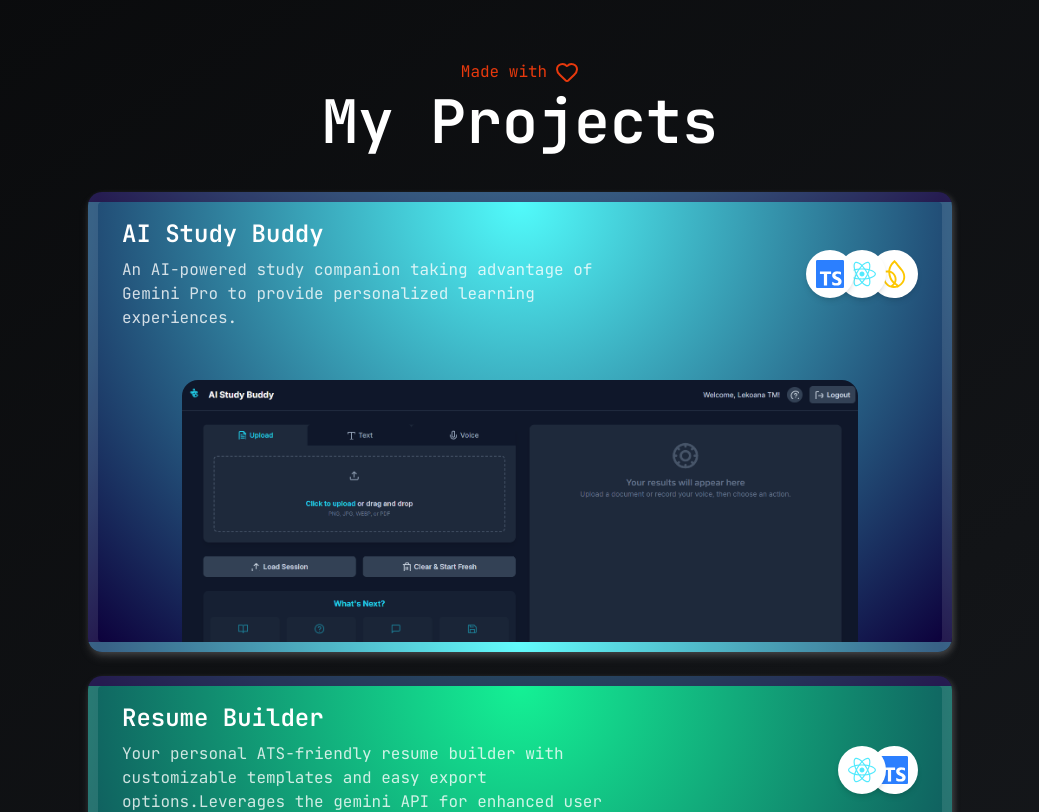
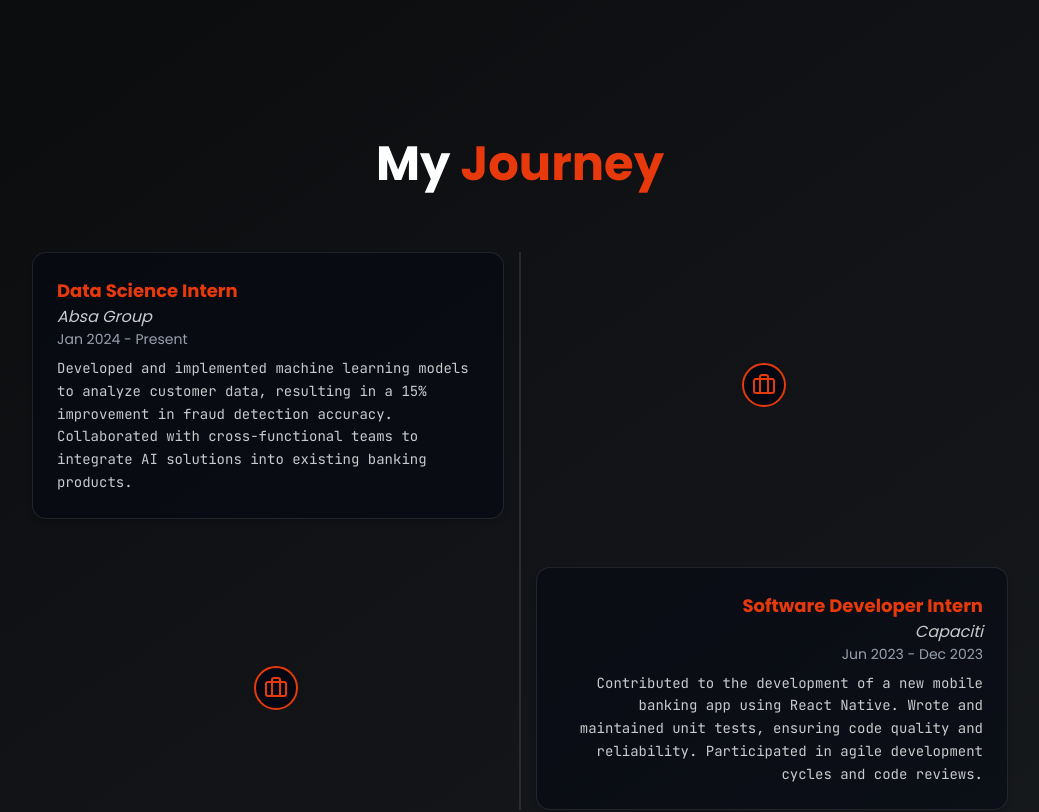
Before and after one commit to Tebelelo/AIPortfolio, a Next.js app: page / in a window 1280 px wide. Shown: the part 1540-2352 px from the top of the page, without its empty margins (120-1159 px from the left). Built offline with nearby package versions, Linux system fonts and the light colour scheme; a web font is replaced by a local one.

Commit message:
grid layout

```diff
--- a/app/page.tsx
+++ b/app/page.tsx
@@ -2,6 +2,7 @@
 import {Home} from "@/components/navPages/Home"
 import {About} from "@/components/navPages/About";
 import { Projects } from '@/components/navPages/Projects';
+import { Experience } from '@/components/navPages/Experience';
 import Contact from '@/components/navPages/Contact';
 import SkillsSection from "@/components/navPages/Skills";
 import Head from 'next/head';
@@ -14,6 +15,7 @@ export default function HomePage() {
     <main className={`flex flex-col items-center justify-center scroll-smooth`}>
       <Home/>
       <About/>
+      <Experience/>
       <Projects/>
       <SkillsSection/>
       <Contact/>
--- a/components/Navbar.tsx
+++ b/components/Navbar.tsx
@@ -1,12 +1,13 @@
 "use client";
 
 import { useEffect, useState } from "react";
-import { Home, Briefcase, Wrench, Contact,User } from "lucide-react";
+import { Home, Briefcase, Wrench, Contact, User, Milestone } from "lucide-react";
 import { NavBar } from "@/components/ui/tubelight-navbar";
 
 const navItems = [
   { name: "Home", url: "#home", icon: Home },
   { name: "About Me", url: "#about", icon: User },
+  { name: "Experience", url: "#experience", icon: Milestone },
   { name: "Projects", url: "#projects", icon: Briefcase },
   { name: "Skills", url: "#skills", icon: Wrench },
   { name: "Contact", url: "#contact", icon: Contact },
--- a/components/ProjectCard.tsx
+++ b/components/ProjectCard.tsx
@@ -8,6 +8,8 @@ interface ProjectCardProps {
     thumbnail: string;
     techStack: string[];
     gradient: string;
+    descriptionColor?: string;
+    buttonTextColor?: string;
     onClick?: () => void;
 }
 
@@ -17,6 +19,8 @@ export default function ProjectCard({
     thumbnail,
     techStack,
     gradient,
+    descriptionColor = "text-white/90", // Default color
+    buttonTextColor = "text-white", // Default color
     onClick,
 }: ProjectCardProps) {
     const [isDarkMode, setIsDarkMode] = useState(false);
@@ -45,29 +49,45 @@ export default function ProjectCard({
     return (
         <div
             onClick={onClick}
-            className="relative cursor-pointer border-[10px] dark:border-slate-900 rounded-xl overflow-hidden group transition-all duration-300"
+            className="relative cursor-pointer border-[10px] dark:border-slate-900 rounded-xl overflow-hidden group transition-all duration-300 h-[400px] flex flex-col"
             style={{
                 ...(isDarkMode ? lightShadow : darkShadow),
-                background: `radial-gradient(circle at 50% 0%, ${gradient})`,
             }}
         >
-            {/* Overlay */}
-            <div className="absolute inset-0 bg-black/20 opacity-0 group-hover:opacity-100 transition-opacity duration-300 z-0" />
+            {/* Background Image */}
+            <Image
+                src={thumbnail}
+                alt={title}
+                layout="fill"
+                objectFit="cover"
+                className="absolute inset-0 z-0 transition-all duration-500 group-hover:scale-110 group-hover:blur-sm"
+            />
+            {/* Gradient Overlay for text readability */}
+            <div className="absolute inset-0 z-10 bg-gradient-to-b from-black/60 via-transparent to-black/80" />
 
             {/* Main content */}
-            <div className="relative z-10 flex flex-col md:flex-row items-center justify-between gap-6 px-6 pt-4">
-                {/* Text */}
-                <div className="text-white w-full md:w-2/3">
+            <div className="relative z-20 flex flex-col flex-grow p-6 justify-between">
+                {/* Top part: Title and Description */}
+                <div className="text-white">
                     <h2 className="text-xl md:text-2xl font-bold">{title}</h2>
-                    <p className="mt-2 text-sm md:text-base text-white/80">{description}</p>
+                    <p className={`mt-2 text-sm md:text-base ${descriptionColor} font-semibold drop-shadow-md opacity-0 transform -translate-y-2 group-hover:opacity-100 group-hover:translate-y-0 transition-all duration-300 delay-100`}>
+                        {description}
+                    </p>
+                    {/* "View Project" button appears on hover */}
+                    <div className="mt-4 opacity-0 transform -translate-y-2 group-hover:opacity-100 group-hover:translate-y-0 transition-all duration-300 delay-200">
+                        <div className={`inline-block px-4 py-2 bg-white/10 backdrop-blur-md border border-white/20 rounded-lg ${buttonTextColor} font-semibold text-sm`}>
+                            View Project
+                        </div>
+                    </div>
                 </div>
 
-                {/* Tech stack with overlapping icons */}
-                <div className="flex justify-center md:justify-end transition-all duration-500">
+                {/* Bottom part: Tech stack */}
+                <div className="mt-auto">
+                    <div className="flex justify-end transition-all duration-500">
                         {techStack.map((tech, index) => (
                             <div
                                 key={index}
-                            className={`w-12 h-12 rounded-full bg-white dark:bg-neutral-900 flex items-center justify-center text-[24px] sm:text-[28px] shadow-md transition-all duration-500
+                                className={`w-12 h-12 rounded-full bg-white/10 backdrop-blur-sm border border-white/20 flex items-center justify-center text-[24px] sm:text-[28px] shadow-md transition-all duration-500
             -ml-4 group-hover:ml-0`}
                                 style={{ zIndex: techStack.length - index }}
                             >
@@ -75,18 +95,7 @@ export default function ProjectCard({
                             </div>
                         ))}
                     </div>
-
                 </div>
-
-            {/* Thumbnail */}
-            <div className="relative bottom-[-50px] w-full flex justify-center items-end z-10 max-h-[180px] sm:max-h-[300px] md:max-h-none">
-                <Image
-                    src={thumbnail}
-                    alt="project"
-                    width={400}
-                    height={300}
-                    className="duration-500 group-hover:-translate-y-4 object-contain rounded-t-2xl w-[80%]"
-                />
             </div>
         </div>
     );
--- /dev/null
+++ b/components/navPages/Experience.tsx
@@ -0,0 +1,58 @@
+"use client";
+
+import React from "react";
+import { jetbrainsMono } from "@/app/font";
+import { Briefcase } from "lucide-react";
+
+const experiences = [
+  {
+    role: "Data Science Intern",
+    company: "Absa Group",
+    date: "Jan 2024 - Present",
+    description: "Developed and implemented machine learning models to analyze customer data, resulting in a 15% improvement in fraud detection accuracy. Collaborated with cross-functional teams to integrate AI solutions into existing banking products.",
+  },
+  {
+    role: "Software Developer Intern",
+    company: "Capaciti",
+    date: "Jun 2023 - Dec 2023",
+    description: "Contributed to the development of a new mobile banking app using React Native. Wrote and maintained unit tests, ensuring code quality and reliability. Participated in agile development cycles and code reviews.",
+  },
+  // You can add more experiences here
+];
+
+export const Experience = () => {
+  return (
+    <section id="experience" className="w-full max-w-5xl px-6 py-20">
+      <h2 className="text-4xl sm:text-5xl font-bold mb-16 text-center">
+        My <span className="text-[#e8390d]">Journey</span>
+      </h2>
+      <div className="relative">
+        {/* Vertical line */}
+        <div className="absolute left-1/2 -translate-x-1/2 h-full w-0.5 bg-border" />
+
+        {experiences.map((exp, index) => (
+          <div
+            key={index}
+            className={`mb-12 flex items-center w-full ${
+              index % 2 === 0 ? "flex-row-reverse" : ""
+            }`}
+          >
+            <div className="w-1/2 flex justify-center">
+              <div className="z-10 bg-background p-2 rounded-full border-2 border-[#e8390d]">
+                <Briefcase className="text-[#e8390d]" />
+              </div>
+            </div>
+            <div className="w-1/2">
+              <div className={`p-6 bg-background/50 dark:bg-zinc-900/50 border border-border rounded-xl hover:border-[#e8390d] transition-all duration-300 transform hover:-translate-y-2 shadow-md hover:shadow-lg dark:shadow-none ${index % 2 === 0 ? "mr-4 text-left" : "ml-4 text-right"}`}>
+                <h3 className="font-bold text-lg text-[#e8390d]">{exp.role}</h3>
+                <p className="italic text-foreground/80">{exp.company}</p>
+                <p className="text-sm text-muted-foreground mb-2">{exp.date}</p>
+                <p className={`text-sm text-foreground/80 leading-relaxed ${jetbrainsMono.className}`}>{exp.description}</p>
+              </div>
+            </div>
+          </div>
+        ))}
+      </div>
+    </section>
+  );
+}
--- a/components/navPages/Projects.tsx
+++ b/components/navPages/Projects.tsx
@@ -26,7 +26,7 @@ const projects = [
     description: "An AI-powered study companion taking advantage of Gemini Pro to provide personalized learning experiences.",
     thumbnail: "/project1.png",
     techStack: ["ts", "react", "firebase"],
-    gradient: "#51fbfb, rgb(13, 1, 60)",
+    gradient: "#8A2BE2, rgb(13, 1, 60)",
     github: "https://github.com/MediLex-Tech-group/AIStudyBuddy.git",
     live: "https://ai-study-buddy-bmwm.vercel.app/",
   },
@@ -35,16 +35,18 @@ const projects = [
     description: "Your personal ATS-friendly resume builder with customizable templates and easy export options.Leverages the gemini API for enhanced user experience.",
     thumbnail: "/project2.1.png",
     techStack: ["react","ts"],
-    gradient: "#14f195, rgb(13, 1, 60)",
+    gradient: "#8A2BE2, rgb(13, 1, 60)",
     github: "https://kagisogotech.github.io/ResumeGen/loggedIn.html",
     live: "https://kagisogotech.github.io/ResumeGen/",
+    descriptionColor: "text-black",
+    buttonTextColor: "text-black",
   },
   {
     title: "Review Sentiment Analyzer",
     description: "An AI-powered review sentiment analysis tool desgned for businesses to analyze customer feedback and improve their services.",
     thumbnail: "/Project3.png",
     techStack: ["react","ts"],
-    gradient: "#64e, rgb(13, 1, 60)",
+    gradient: "#8A2BE2, rgb(13, 1, 60)",
     github: "https://github.com/RockyPacks/Sentiment-Analysis.git",
     live: "https://sentiment-analysis-two-puce.vercel.app/",
   },
@@ -56,7 +58,7 @@ export function Projects() {
   const [selectedProject, setSelectedProject] = useState<Project | null>(null);
 
   return (
-    <div id="projects" className={`  ${jetbrainsMono.className} flex flex-col gap-10 items-center justify-center px-4 pb-20 w-full max-w-4xl`}>
+    <div id='projects' className={`  ${jetbrainsMono.className} flex flex-col gap-10 items-center justify-center px-4 pb-20 w-full max-w-7xl`}>
       {/* Header */}
       <div className="flex flex-col items-center justify-center gap-2">
         <p className="flex gap-2 text-[#e8390d]">
@@ -68,7 +70,7 @@ export function Projects() {
       </div>
 
       {/* Cards */}
-      <div className={`${jetbrainsMono.className} flex flex-col gap-6 w-full `}>
+      <div className={`${jetbrainsMono.className} grid w-full grid-cols-1 gap-10 md:grid-cols-2 lg:grid-cols-3`}>
         {projects.map((project, index) => (
           <ProjectCard
             key={index}
```
Also changed, not shown: components/navPages/Home.tsx (+15 -39 lines), components/ui/Cursor.tsx (+3 -95 lines). Lines whose indentation alone changed are shown as unchanged.
